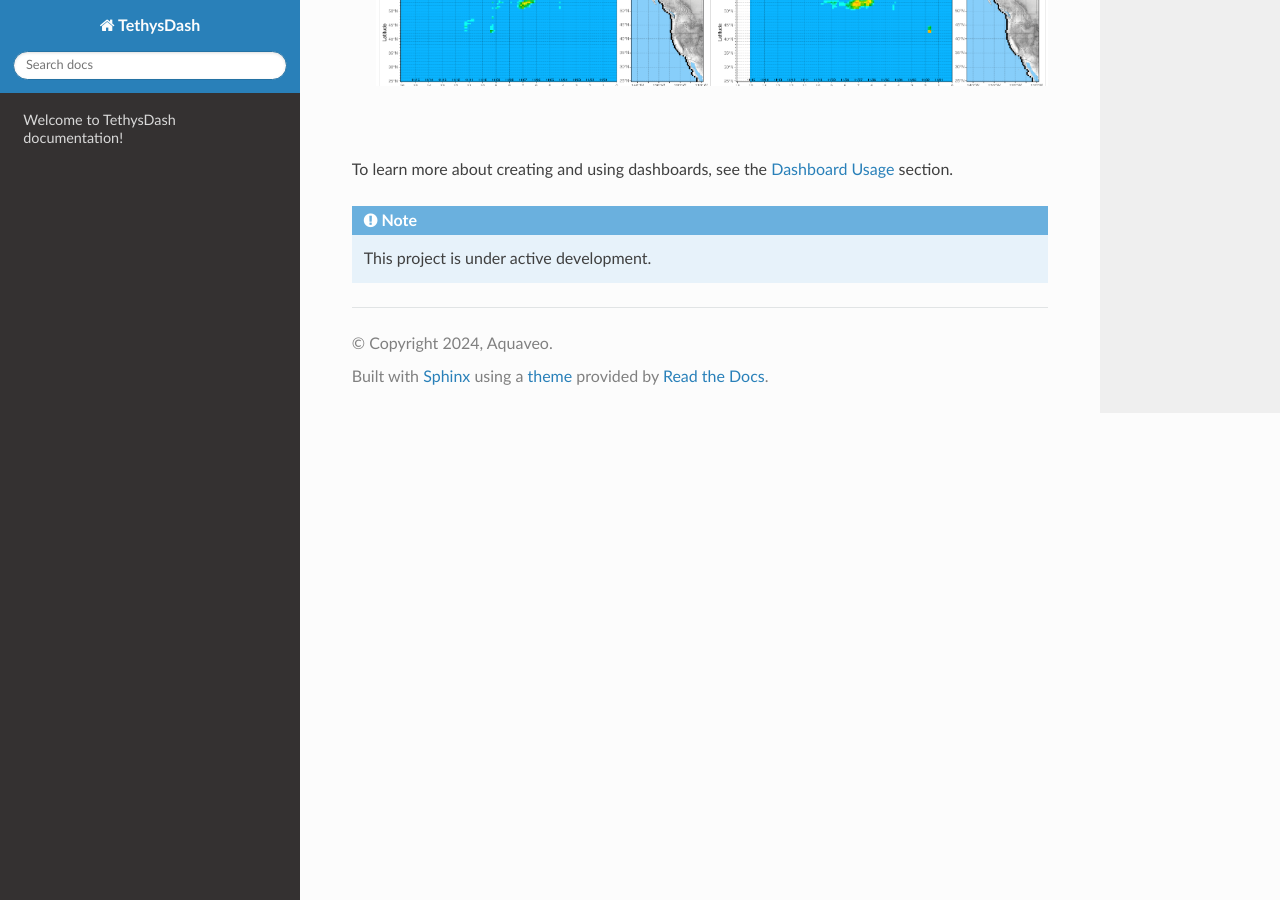
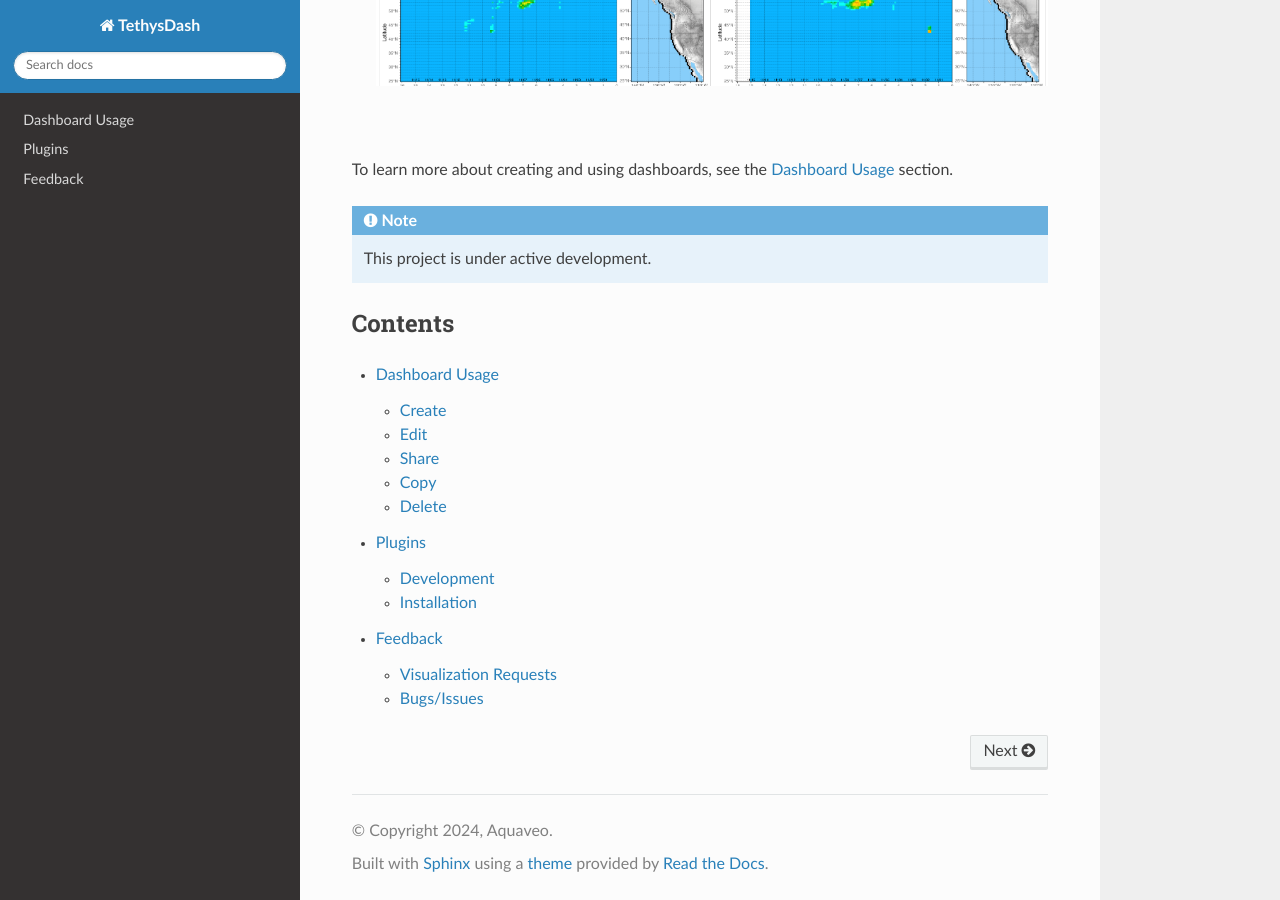
Before and after one commit to Aquaveo/TethysDashDocs, a Sphinx documentation site: the page built from docs/source/index.rst, in a window 1280 px wide and 900 px high, scrolled down 1541 px. Built offline with Sphinx 7.4.7 and the Read the Docs theme 3.1.0, drawn with Linux system fonts in a browser that asks for light colours.

Commit message:
added back TOC

```diff
--- a/docs/source/index.rst
+++ b/docs/source/index.rst
@@ -30,3 +30,13 @@ To learn more about creating and using dashboards, see the :doc:`usage` section.
 .. note::
 
    This project is under active development.
+
+Contents
+--------
+
+.. toctree::
+   :maxdepth: 2
+
+   usage
+   plugins
+   feedback
```
